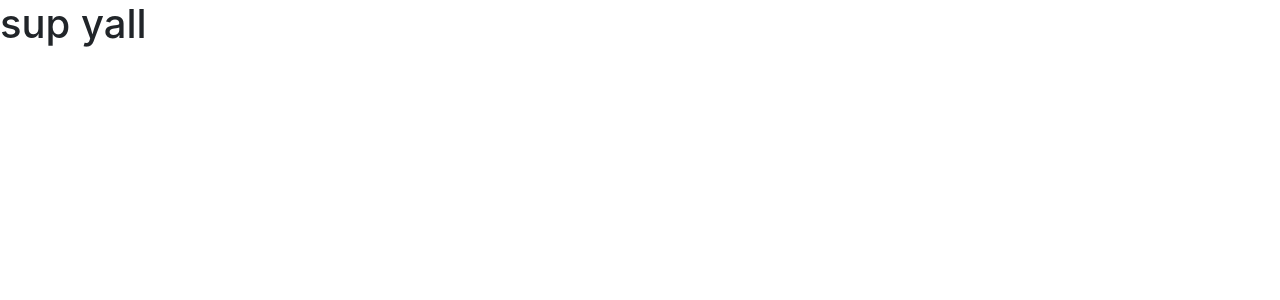
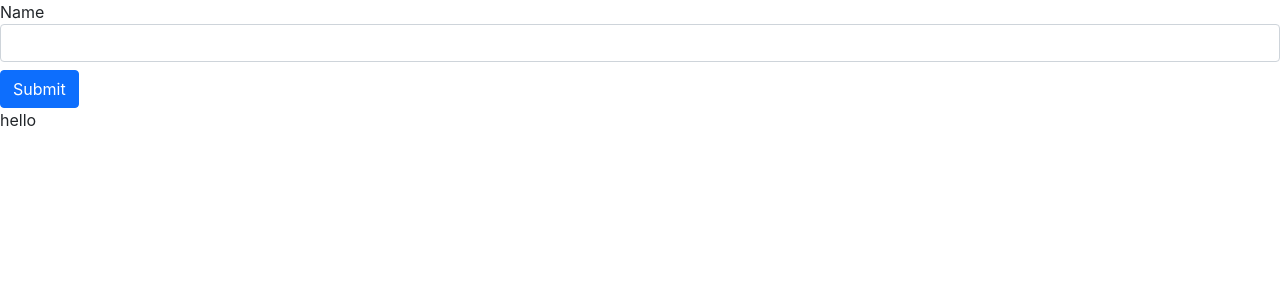
Before and after one commit to RayKilburg/advanced-react-hooks, a React (Create React App) app: page / in a window 1280 px wide. Shown: the top 300 px of the page. Built offline with nearby package versions, Linux system fonts and the light colour scheme.

Commit message:
useRef Example 1 - create DOM reference

```diff
--- a/src/App.js
+++ b/src/App.js
@@ -1,9 +1,9 @@
-
+import UseRefExample from './components/UseRefExample';
 
 function App() {
   return (
     <div className="App">
-       <h1>sup yall</h1>
+      <UseRefExample />
     </div>
   );
 }
--- /dev/null
+++ b/src/components/UseRefExample.jsx
@@ -0,0 +1,27 @@
+import {useRef} from 'react'
+
+function UseRefExample() {
+    const inputRef = useRef()
+    const paraRef = useRef()
+
+    const onSubmit = (e) => {
+        e.preventDefault()
+        console.log(inputRef.current.value)
+        inputRef.current.value = 'hello'
+        inputRef.current.style.backgroundColor = 'coral'
+        paraRef.current.innerText = "goodbye"
+    }
+
+    return (
+        <div>
+            <form onSubmit={onSubmit}>
+                <label htmlFor="name">Name</label>
+                <input type="text" id="name" ref={inputRef} className="form-control mb-2" />
+                <button type="submit" className="btn btn-primary">Submit</button>
+                <p onClick={() => inputRef.current.focus()} ref={paraRef}>hello</p>
+            </form>
+        </div>
+    )
+}
+
+export default UseRefExample
```
Also changed, not shown: 1 other file (tests, documents, lock files or other folders).
